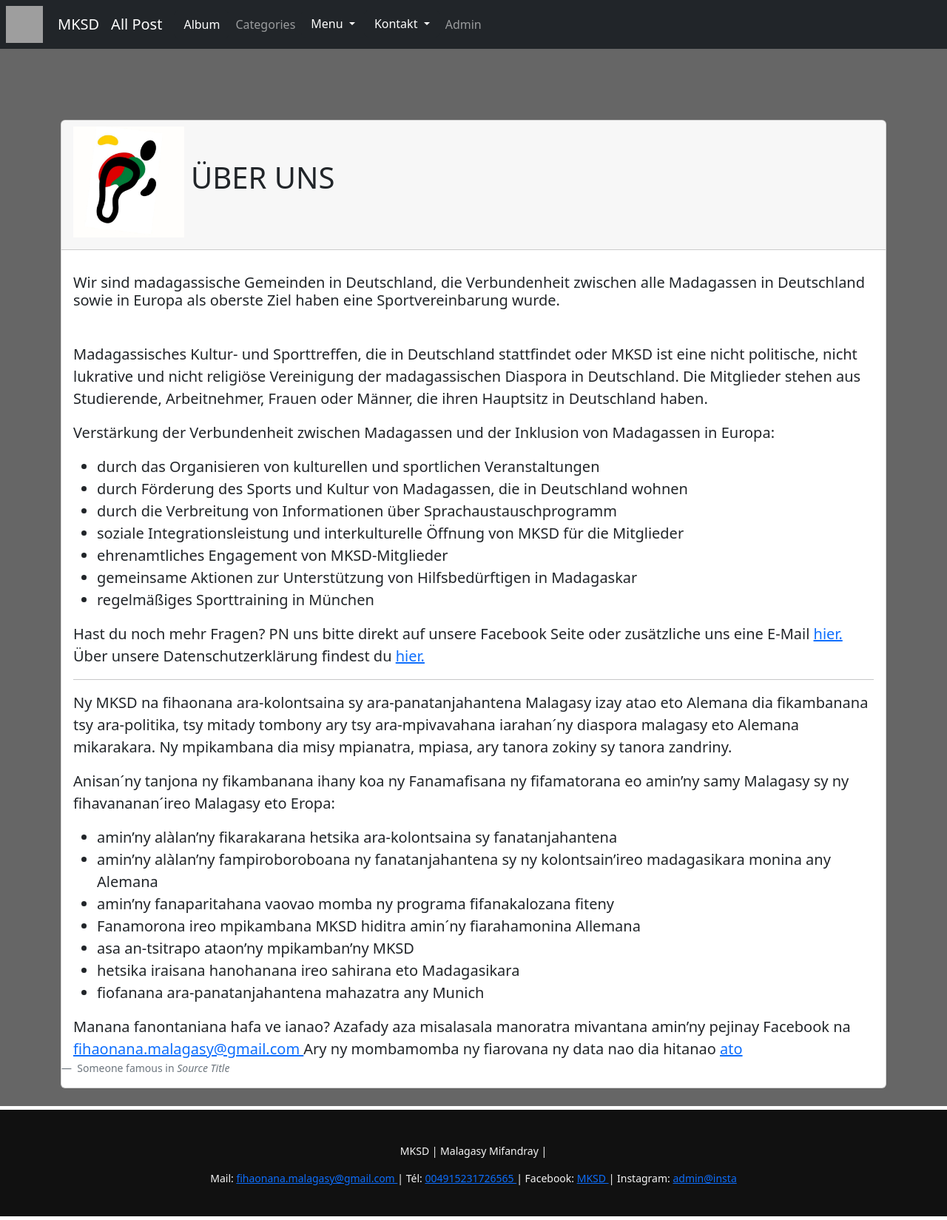
After one commit to C-Iahny/mksd, a Django app: page /uber_uns/ in a window 1280 px wide. The commit adds this page. Shown: the whole page at 74% size. Run offline with Django 3.2, Linux system fonts and the light colour scheme; some libraries are stand-ins or nearby versions; grey boxes are pictures that could not be loaded.

Commit message:
ultime update

```diff
--- a/mksd/admin.py
+++ b/mksd/admin.py
@@ -1,5 +1,5 @@
 from django.contrib import admin
-from .models import Neuigkeit, Live, Mitmachen, Post, Category, Profile, Comment
+from .models import Neuigkeit, Live, Mitmachen_index, Mitmachen, Post, Category, Profile, Comment
 
 
 admin.site.register(Post)
@@ -8,4 +8,5 @@ admin.site.register(Profile)
 admin.site.register(Comment)
 admin.site.register(Neuigkeit)
 admin.site.register(Live)
+admin.site.register(Mitmachen_index)
 admin.site.register(Mitmachen)
--- a/mksd/forms.py
+++ b/mksd/forms.py
@@ -1,5 +1,5 @@
 from django import forms
-from .models import Post, Category, Comment, Add_images
+from .models import Post, Category, Comment, Add_images, Neuigkeit, Live, Mitmachen_index
 
 
 #choices = [('sport', 'sport'), ('kultur', 'kultur')]
@@ -24,7 +24,7 @@ class PostForm(forms.ModelForm):
 			'body': forms.Textarea(attrs={'class': 'form-control'}),
 			'snippet': forms.Textarea(attrs={'class': 'form-control'}),
 			'header_image': forms.FileInput(attrs={'class': 'form-control'}),
-			'file': forms.FileInput(attrs={'class': 'form-control'}),
+			#'file': forms.FileInput(attrs={'class': 'form-control'}),
 
 		}
 
@@ -64,3 +64,41 @@ class CommentForm(forms.ModelForm):
 			'name': forms.TextInput(attrs={'class': 'form-control'}),
 			'body': forms.Textarea(attrs={'class': 'form-control'}),
 		}
+
+
+class NeuigkeitForm(forms.ModelForm):
+	class Meta:
+		model = Neuigkeit
+		fields = ('title', 'image', 'file')
+
+		widgets = {
+			'title': forms.TextInput(attrs={'class': 'form-control'}),
+			'image': forms.FileInput(attrs={'class': 'form-control'}),
+			'file': forms.FileInput(attrs={'class': 'form-control'}),
+			#'neu_date': forms.FileInput(attrs={'class': 'form-control'}),
+		}
+
+class LiveForm(forms.ModelForm):
+	class Meta:
+		model = Live
+		fields = ('title', 'image', 'file')
+
+		widgets = {
+			'title': forms.TextInput(attrs={'class': 'form-control'}),
+			'image': forms.FileInput(attrs={'class': 'form-control'}),
+			'file': forms.FileInput(attrs={'class': 'form-control'}),
+			#'neu_date': forms.FileInput(attrs={'class': 'form-control'}),
+		}
+
+
+class Mitmachen_indexForm(forms.ModelForm):
+	class Meta:
+		model = Mitmachen_index
+		fields = ('title', 'image', 'file')
+
+		widgets = {
+			'title': forms.TextInput(attrs={'class': 'form-control'}),
+			'image': forms.FileInput(attrs={'class': 'form-control'}),
+			'file': forms.FileInput(attrs={'class': 'form-control'}),
+			#'neu_date': forms.FileInput(attrs={'class': 'form-control'}),
+		}
--- a/mksd/templates/article_details.html
+++ b/mksd/templates/article_details.html
@@ -441,6 +441,7 @@ iframe {
     		<iframe src="{{ post.file.url }}" ></iframe>
     	{% else %}
     		<h3>Fichier non disponible</h3>
+
     	{% endif %}
     </div>
 
--- a/mksd/templates/base.html
+++ b/mksd/templates/base.html
@@ -45,7 +45,7 @@
     }
 
     .main-1 {
-    background-color: #111;
+      background-color: #666;
     width: 100%;
     height: 100%;
     min-height: 83vh;
@@ -69,7 +69,7 @@
 
     a {
     text-decoration: none;
-    color: #a3a3a3a;
+    color: #fff;
     }
 
     @media only screen and (max-width: 850px) {
@@ -96,7 +96,7 @@
 
 
     <!-- --------- BODY ----------------->
-    <br><br>
+
 
 
 
@@ -114,29 +114,7 @@
 
       <!-- -------- FOOTER --------------->
 
-        <div class="main-2">
-
-          <section class="footer">
-            <div class="container_footer">
-              <small>
-                <p>MKSD | Malagasy Mifandray | </p>
-                <p>
-                  Mail:  <a itemprop="email" href="mailto:fihaonana.malagasy@gmail.com" target="_blank">fihaonana.malagasy@gmail.com
-                  </a>|
-                  Tél: <span itemprop="telephone">
-                      <a href="tel:004915231726565">
-                          004915231726565
-                      </a>
-                  </span>|
-                  Facebook: <a href="https://www.facebook.com/fihaonambe.MKSD" target="_blank"> MKSD </a>|
-                  Instagram: <a href="https://www.instagram.com/mksd_seidabei/" target="_blank">admin@insta</a>
-                </p>
-              </small>
-            </div>
-          </section>
-
-        </div>
-
+   {% include 'footer.html' %}
 
 
 
--- /dev/null
+++ b/mksd/templates/footer.html
@@ -0,0 +1,53 @@
+<!DOCTYPE html>
+<html>
+<head>
+  <meta charset="utf-8">
+  <meta name="viewport" content="width=device-width, initial-scale=1">
+  <link href="https://cdn.jsdelivr.net/npm/bootstrap@5.2.0/dist/css/bootstrap.min.css" rel="stylesheet" integrity="sha384-gH2yIJqKdNHPEq0n4Mqa/HGKIhSkIHeL5AyhkYV8i59U5AR6csBvApHHNl/vI1Bx" crossorigin="anonymous">  <title>MKSD</title>
+</head>
+
+<body>
+
+<style type="text/css">
+  .main-2 {
+    width: 100%;
+    z-index: 1;
+  }
+
+
+</style>
+
+
+
+        <div class="main-2">
+
+          <section class="footer">
+            <div class="container_footer">
+              <small>
+                <p>MKSD | Malagasy Mifandray | </p>
+                <p>
+                  Mail:  <a itemprop="email" href="mailto:fihaonana.malagasy@gmail.com" target="_blank">fihaonana.malagasy@gmail.com
+                  </a>|
+                  Tél: <span itemprop="telephone">
+                      <a href="tel:004915231726565">
+                          004915231726565
+                      </a>
+                  </span>|
+                  Facebook: <a href="https://www.facebook.com/fihaonambe.MKSD" target="_blank"> MKSD </a>|
+                  Instagram: <a href="https://www.instagram.com/mksd_seidabei/" target="_blank">admin@insta</a>
+                </p>
+              </small>
+            </div>
+          </section>
+
+        </div>
+
+
+    <!-- Optional JavaScript -->
+    <!-- jQuery first, then Popper.js, then Bootstrap JS -->
+    <script src="https://code.jquery.com/jquery-3.4.1.slim.min.js" integrity="sha384-J6qa4849blE2+poT4WnyKhv5vZF5SrPo0iEjwBvKU7imGFAV0wwj1yYfoRSJoZ+n" crossorigin="anonymous"></script>
+    <script src="https://cdn.jsdelivr.net/npm/popper.js@1.16.0/dist/umd/popper.min.js" integrity="sha384-Q6E9RHvbIyZFJoft+2mJbHaEWldlvI9IOYy5n3zV9zzTtmI3UksdQRVvoxMfooAo" crossorigin="anonymous"></script>
+    <script src="https://stackpath.bootstrapcdn.com/bootstrap/4.4.1/js/bootstrap.min.js" integrity="sha384-wfSDF2E50Y2D1uUdj0O3uMBJnjuUD4Ih7YwaYd1iqfktj0Uod8GCExl3Og8ifwB6" crossorigin="anonymous"></script>
+
+</body>
+</html>
--- a/mksd/templates/header.html
+++ b/mksd/templates/header.html
@@ -84,7 +84,7 @@
                     </li>
 
                     <li>
-                      <a class="dropdown-item" href="#">über uns</a>
+                      <a class="dropdown-item" href="{% url 'uber_uns' %}">über uns</a>
                     </li>
 
                   </ul>
@@ -143,7 +143,20 @@
                     </li>
 
                     <li>
+                      <a class="dropdown-item" href="{% url 'add_live' %}">Live Adden</a>
+                    </li>
+
+                    <li>
+                      <a class="dropdown-item" href="{% url 'add_neuigkeit' %}">Neuigkeit Adden</a>
+                    </li>
+
+
+                    <li>
                       <a class="dropdown-item" href="{% url 'add_post' %}">Post adden</a>
+                    </li>
+
+                    <li>
+                      <a class="dropdown-item" href="{% url 'add_mitmachen_index' %}">Sei_Dabei Adden</a>
                     </li>
 
                   </ul>
--- /dev/null
+++ b/mksd/templates/uber_uns.html
@@ -0,0 +1,142 @@
+{% extends 'base.html' %}
+{% load static %}
+
+{% block title %}
+	ÜBER UNS
+{% endblock title %}
+
+{% block content %}
+
+<style type="text/css">
+
+	.logo {
+		width: 150px;
+	}
+
+	.aligncenter {
+		float: left;
+		text-align: center;
+	}
+
+
+</style>
+
+<br><br><br><br>
+
+
+<div class="container">
+
+
+
+		<div class="card">
+		  <div class="card-header">
+		    <h1>
+		    	<small>
+					<img class="logo_mitmachen" src="{% static 'images/LOGO.jpeg' %}" width="150px">
+				</small>
+
+				ÜBER UNS
+			</h1>
+
+		  </div>
+		  <div class="card-body">
+		    <blockquote class="blockquote mb-0">
+
+        <p class="card-text">			<h5>
+				Wir sind madagassische Gemeinden in Deutschland, die Verbundenheit zwischen alle Madagassen in Deutschland sowie in Europa als oberste Ziel haben eine Sportvereinbarung wurde.
+			</h5></p>
+
+<br>
+			<p>Madagassisches Kultur- und Sporttreffen, die in Deutschland stattfindet oder MKSD ist eine nicht politische, nicht lukrative und nicht religiöse Vereinigung der madagassischen Diaspora in Deutschland. Die Mitglieder stehen aus Studierende, Arbeitnehmer, Frauen oder Männer, die ihren Hauptsitz in Deutschland haben.
+			</p>
+
+			<p>Verstärkung der Verbundenheit zwischen Madagassen und der Inklusion von Madagassen in Europa:</p>
+
+			<ul>
+				<li>
+					durch das Organisieren von kulturellen und sportlichen Veranstaltungen
+				</li>
+				<li>
+					durch Förderung des Sports und Kultur von Madagassen, die in Deutschland wohnen
+				</li>
+				<li>
+					durch die Verbreitung von Informationen über Sprachaustauschprogramm
+				</li>
+				<li>
+					soziale Integrationsleistung und interkulturelle Öffnung von MKSD für die Mitglieder
+				</li>
+				<li>
+					ehrenamtliches Engagement von MKSD-Mitglieder
+				</li>
+				<li>
+					gemeinsame Aktionen zur Unterstützung von Hilfsbedürftigen in Madagaskar
+				</li>
+				<li>
+					regelmäßiges Sporttraining in München
+				</li>
+			</ul>
+
+			<p>
+				Hast du noch mehr Fragen? PN uns bitte direkt auf unsere Facebook Seite oder zusätzliche uns eine E-Mail
+				<a itemprop="email" href="mailto:fihaonana.malagasy@gmail.com">hier.
+				</a>
+					Über unsere Datenschutzerklärung findest du <a href="https://m-k-s-d.com/datenschutzerklaerung/">hier.</a>
+			</p>
+			<hr>
+			<p>
+				Ny MKSD na fihaonana ara-kolontsaina sy ara-panatanjahantena Malagasy izay atao eto Alemana  dia fikambanana tsy ara-politika, tsy mitady tombony ary tsy ara-mpivavahana iarahan´ny diaspora malagasy eto Alemana mikarakara. Ny mpikambana dia misy mpianatra, mpiasa, ary tanora zokiny sy tanora zandriny.
+			</p>
+			<p>
+				Anisan´ny tanjona ny fikambanana ihany koa ny Fanamafisana ny fifamatorana eo amin&#8217;ny samy Malagasy sy ny fihavananan´ireo Malagasy eto Eropa:
+			</p>
+			<ul>
+				<li>
+					amin&#8217;ny alàlan&#8217;ny fikarakarana hetsika ara-kolontsaina sy fanatanjahantena
+				</li>
+				<li>
+					amin&#8217;ny alàlan&#8217;ny fampiroboroboana ny fanatanjahantena sy ny kolontsain&#8217;ireo madagasikara monina any Alemana
+				</li>
+				<li>
+					amin&#8217;ny fanaparitahana vaovao momba ny programa fifanakalozana fiteny
+				</li>
+				<li>
+					Fanamorona ireo mpikambana MKSD hiditra amin´ny fiarahamonina Allemana
+				</li>
+				<li>
+					asa an-tsitrapo ataon&#8217;ny mpikamban&#8217;ny MKSD
+				</li>
+				<li>
+					hetsika iraisana hanohanana ireo sahirana eto Madagasikara
+				</li>
+				<li>
+					fiofanana ara-panatanjahantena mahazatra any Munich
+				</li>
+			</ul>
+
+			<p>
+				Manana fanontaniana hafa ve ianao? Azafady aza misalasala manoratra mivantana amin&#8217;ny pejinay Facebook na
+				<a itemprop="email" href="mailto:fihaonana.malagasy@gmail.com">fihaonana.malagasy@gmail.com
+							</a>
+					Ary ny mombamomba ny fiarovana ny data nao dia hitanao
+					<a href="https://m-k-s-d.com/datenschutzerklaerung/"> ato</a>
+			</p>
+		</div>
+				<footer class="blockquote-footer">
+					Someone famous in
+					<cite title="Source Title">
+						Source Title
+					</cite>
+				</footer>
+		    </blockquote>
+		  </div>
+		</div>
+
+<br>
+
+
+</div>
+
+
+
+
+{% endblock content %}
--- a/mksd/urls.py
+++ b/mksd/urls.py
@@ -1,7 +1,26 @@
 from django.contrib import admin
 from django.urls import path, include
 
-from .views import Mitmachen, Add_Images, IndexView, AddCommentView, LikeView, CategoryListView, CategoryView, AddCategoryView, DeletePostView, UpdatePostView, AddPostView, ArticleDetailView, HomeView
+from .views import (
+    AddNeuigkeitView,
+    AddLiveView,
+    AddMitmachen_indexView,
+    uber_uns,
+    Unterstutzen,
+    Mitmachen,
+    Add_Images,
+    IndexView,
+    AddCommentView,
+    LikeView,
+    CategoryListView,
+    CategoryView,
+    AddCategoryView,
+    DeletePostView,
+    UpdatePostView,
+    AddPostView,
+    ArticleDetailView,
+    HomeView,
+    )
 
 urlpatterns = [
 
@@ -19,6 +38,11 @@ urlpatterns = [
     path('article<int:pk>/comment/', AddCommentView.as_view(), name='add_comment'),
     path('add_images/', Add_Images.as_view(), name="add_images"),
     path('mitmachen/', Mitmachen.as_view(), name='mitmachen'),
+    path('unterstutzen/', Unterstutzen, name='unterstutzen'),
+    path('uber_uns/', uber_uns, name='uber_uns'),
+    path('add_neuigkeit/', AddNeuigkeitView.as_view(), name='add_neuigkeit'),
+    path('add_live/', AddLiveView.as_view(), name='add_live'),
+    path('add_mitmachen_index/', AddMitmachen_indexView.as_view(), name='add_mitmachen_index'),
 
 
 
--- a/mksd/views.py
+++ b/mksd/views.py
@@ -7,7 +7,9 @@ from django.http import HttpResponseRedirect
 from django.http import FileResponse, Http404
 from django.shortcuts import render, redirect
 from album.models import Album
-from .models import Neuigkeit, Live, Mitmachen
+from .models import Neuigkeit, Live, Mitmachen, Mitmachen_index
+from datetime import datetime, date
+from .forms import NeuigkeitForm, LiveForm, Mitmachen_indexForm
 
 
 #def home(request):
@@ -26,7 +28,15 @@ class IndexView(ListView):
 	ordering = ['-id']
 
 
+
+
 	def get_context_data(self, *args, **kwargs):
+		#☺ listes sur les menus en haut-----------------
+		cat_menu = Category.objects.all()
+		context = super(IndexView, self).get_context_data(*args, **kwargs)
+		context["cat_menu"] = cat_menu
+		#----------------------------
+
 		post = Post.objects.all()
 		context = super(IndexView, self).get_context_data(*args, **kwargs)
 		context["post"] = post
@@ -34,27 +44,21 @@ class IndexView(ListView):
 		ordering = ['-id']
 
 
-		#☺ listes sur les menus en haut-----------------
-		cat_menu = Category.objects.all()
+		neu_list = Neuigkeit.objects.all()
 		context = super(IndexView, self).get_context_data(*args, **kwargs)
-		context["cat_menu"] = cat_menu
-
-
-		neu_list = Neuigkeit.objects.all()
-		context_002 = super(IndexView, self).get_context_data(*args, **kwargs)
-		context_002["neu_list"] = neu_list
+		context["neu_list"] = neu_list
 		ordering = ['-neu_date']
 		ordering = ['-id']
 
 		live_list = Live.objects.all()
-		context_003 = super(IndexView, self).get_context_data(*args, **kwargs)
-		context_003["live_list"] = live_list
+		context = super(IndexView, self).get_context_data(*args, **kwargs)
+		context["live_list"] = live_list
 		ordering = ['-live_date']
 		ordering = ['-id']
 
-		mitmachen_list = Mitmachen.objects.all()
-		context_004 = super(IndexView, self).get_context_data(*args, **kwargs)
-		context_004["mitmachen_list"] = mitmachen_list
+		mitmachen_list = Mitmachen_index.objects.all()
+		context = super(IndexView, self).get_context_data(*args, **kwargs)
+		context["mitmachen_list"] = mitmachen_list
 		ordering = ['-mit_date']
 		ordering = ['-id']
 
@@ -67,6 +71,48 @@ class IndexView(ListView):
 		}
 
 
+class AddNeuigkeitView(CreateView):
+	model = Neuigkeit
+	form_class = NeuigkeitForm
+	template_name = 'add_neuigkeit.html'
+	#fields = '__all__'             On désactive ces deux-là => form_class.
+	#fields = ('title', 'body')
+
+	def get_context_data(self, *args, **kwargs):
+		cat_menu = Category.objects.all()
+		context = super(AddNeuigkeitView, self).get_context_data(*args, **kwargs)
+		context["cat_menu"] = cat_menu
+		return context
+	success_url = reverse_lazy('index')
+
+
+class AddLiveView(CreateView):
+	model = Neuigkeit
+	form_class = LiveForm
+	template_name = 'add_live.html'
+	#fields = '__all__'             On désactive ces deux-là => form_class.
+	#fields = ('title', 'body')
+
+	def get_context_data(self, *args, **kwargs):
+		cat_menu = Category.objects.all()
+		context = super(AddLiveView, self).get_context_data(*args, **kwargs)
+		context["cat_menu"] = cat_menu
+		return context
+	success_url = reverse_lazy('index')
+
+class AddMitmachen_indexView(CreateView):
+	model = Neuigkeit
+	form_class = LiveForm
+	template_name = 'add_mitmachen_index.html'
+	#fields = '__all__'             On désactive ces deux-là => form_class.
+	#fields = ('title', 'body')
+
+	def get_context_data(self, *args, **kwargs):
+		cat_menu = Category.objects.all()
+		context = super(AddMitmachen_indexView, self).get_context_data(*args, **kwargs)
+		context["cat_menu"] = cat_menu
+		return context
+	success_url = reverse_lazy('index')
 
 
 #-------------------------- End IndexView -----------------------------
@@ -110,6 +156,8 @@ class HomeView(ListView):
 		context = super(HomeView, self).get_context_data(*args, **kwargs)
 		context["cat_menu"] = cat_menu
 		return context
+
+
 
 def CategoryListView(request):
 	cat_menu_list = Category.objects.all()
@@ -196,7 +244,9 @@ class Add_Images(TemplateView):
 	template_name = "add_images.html"
 	fields = '__all__'
 
-
+class Mitmachen(TemplateView):
+	model = Mitmachen
+	template_name = 'mitmachen.html'
 
 """
 	def post(self, *args, **kwargs):
@@ -216,7 +266,11 @@ class Add_Images(TemplateView):
 			print(e)
 		"""
 
+def Unterstutzen(request):
+	context = {}
+	return render(request, 'unterstutzen.html', context)
 
-class Mitmachen(TemplateView):
-	model = Mitmachen
-	template_name = 'mitmachen.html'
+
+def uber_uns(request):
+	context = {}
+	return render(request, 'uber_uns.html', context)
```
Also changed, not shown: mksd/models.py (+13 -1 lines), mksd/templates/add_live.html (added, +24 -0 lines), mksd/templates/add_mitmachen_index.html (added, +24 -0 lines), mksd/templates/add_neuigkeit.html (added, +24 -0 lines), mksd/templates/index.html (+47 -10 lines), mksd/templates/unterstutzen.html (added, +58 -0 lines), requirements.txt (+4 -5 lines), mksd/migrations/0008_auto_20230425_2218.py (added), mksd/migrations/0009_live_video.py (added).
